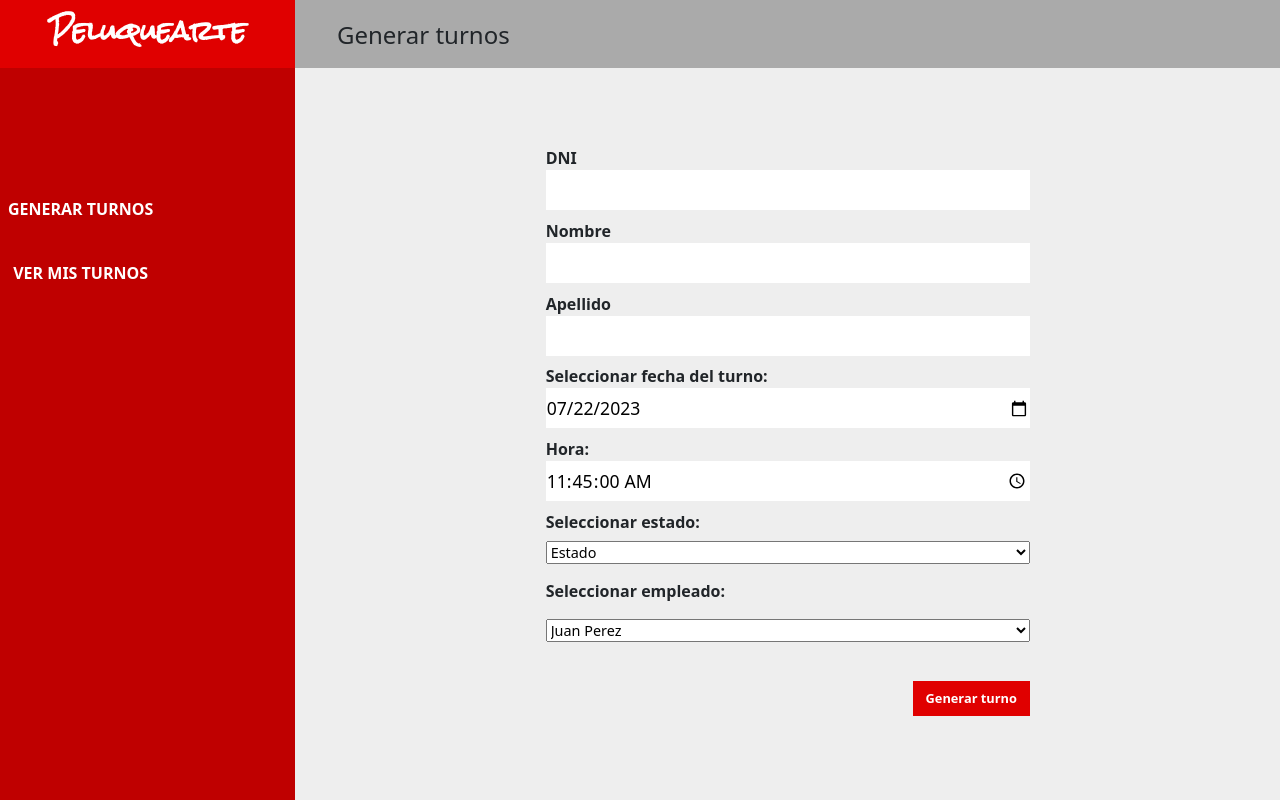
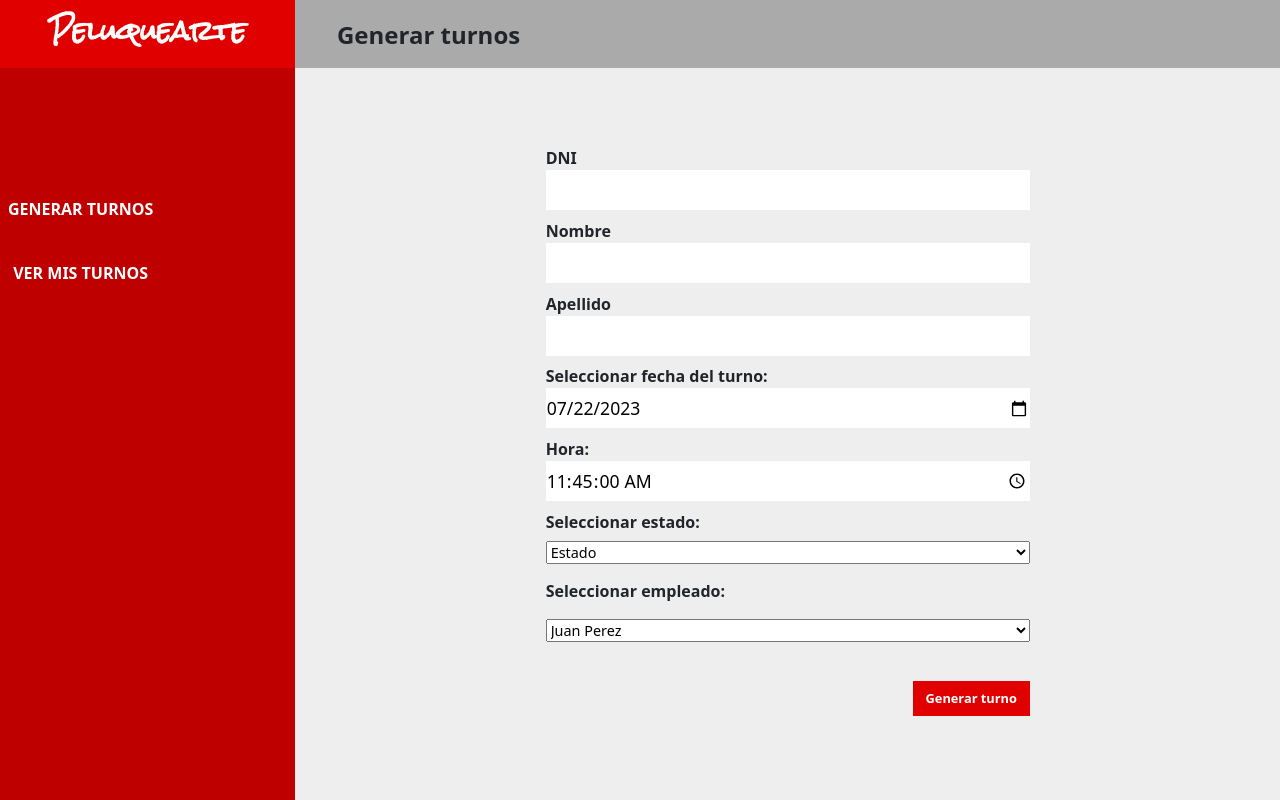
Before and after one commit to sjlozano77/peluquearte, a PHP site: page /turno.php in a window 1280 px wide. Run offline with PHP 8.4, Linux system fonts and the light colour scheme; data comes from the database, SQL or seed files in the repository.

Commit message:
Cambia estilo del título del encabezado del contenido a bold

```diff
--- a/css/03.secciones/main-header-titulo.css
+++ b/css/03.secciones/main-header-titulo.css
@@ -1,3 +1,4 @@
 .main-header-titulo {
     font-size: 1.5rem;
+    font-weight: 700;
 }
```
